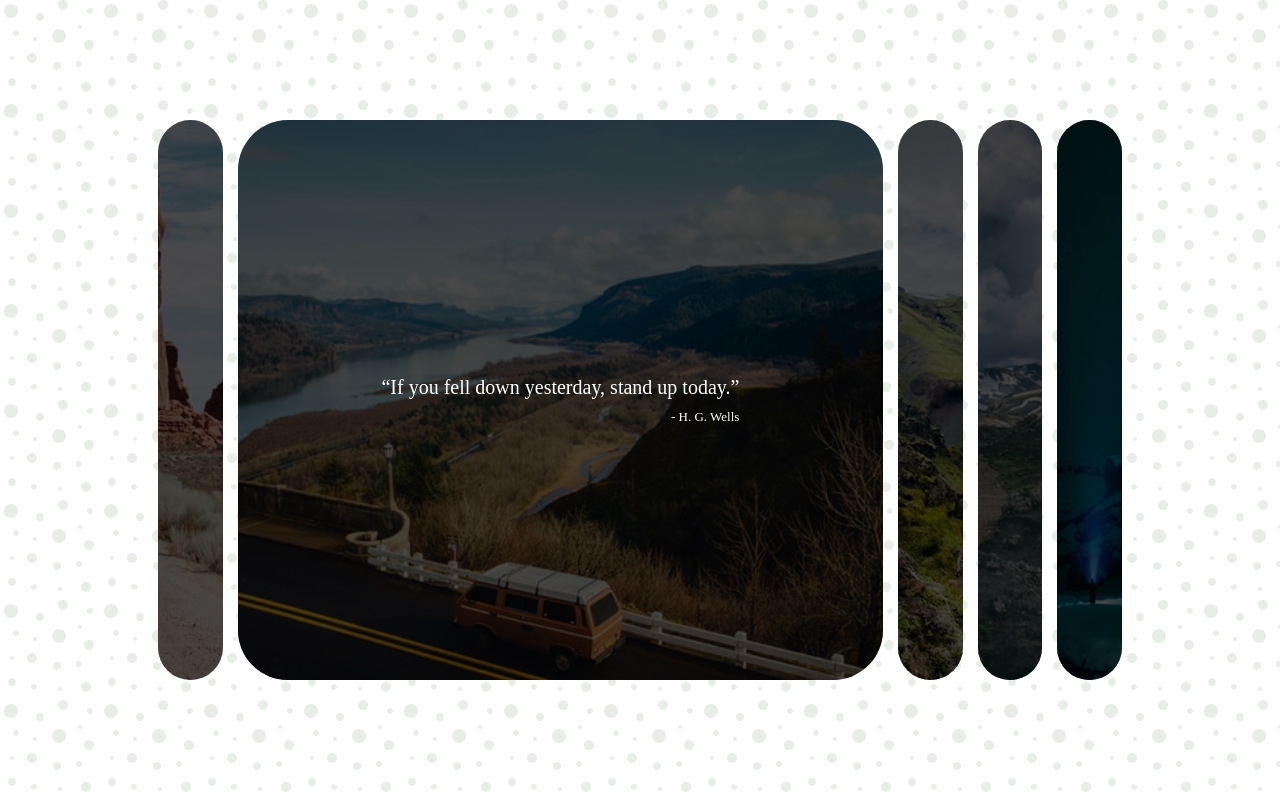
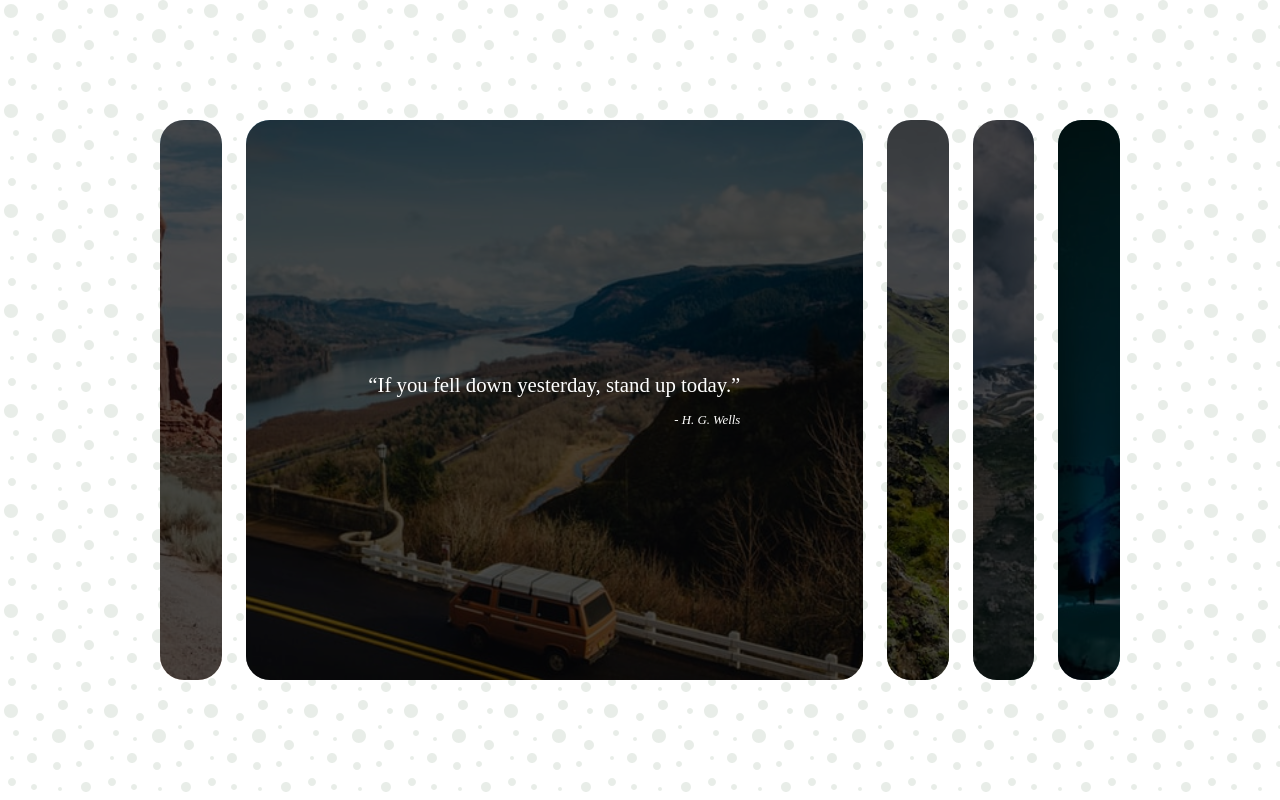
Before and after one commit to besttlookk/50-D-50_expanding-cards, a plain HTML site: page index.html in a window 1280 px wide. Drawn offline with Linux system fonts and the light colour scheme.

Commit message:
changed font-size

```diff
--- a/style.css
+++ b/style.css
@@ -11,7 +11,7 @@
 }
 
 html {
-  font-size: 62.5%;
+  font-size: 100%;
 }
 
 body {
@@ -26,8 +26,8 @@ body {
 }
 
 .gallery {
-  max-width: 128rem;
-  padding: 3rem;
+  max-width: 100rem;
+  padding: 2rem;
   display: flex;
   justify-content: center;
   align-items: center;
@@ -43,7 +43,7 @@ body {
   align-items: center;
   position: relative;
   height: 70vh;
-  border-radius: 5rem;
+  border-radius: 1.5rem;
   transition: transform 0.9s linear;
   background-repeat: no-repeat;
   background-position: center;
@@ -92,7 +92,7 @@ body {
   z-index: 2;
   opacity: 0;
   transition: opacity 0.5s ease-ingit;
-  padding: 0 2rem;
+  padding: 0 1rem;
 }
 
 .card.active .content {
@@ -102,7 +102,7 @@ body {
 
 .quote {
   position: relative;
-  font-size: 2rem;
+  font-size: 1.3rem;
 }
 
 .quote::before {
@@ -114,7 +114,8 @@ body {
 }
 
 .author {
-  font-size: 1.3rem;
+  font-size: 0.8rem;
   margin-top: 1rem;
   text-align: right;
+  font-style: italic;
 }
```
